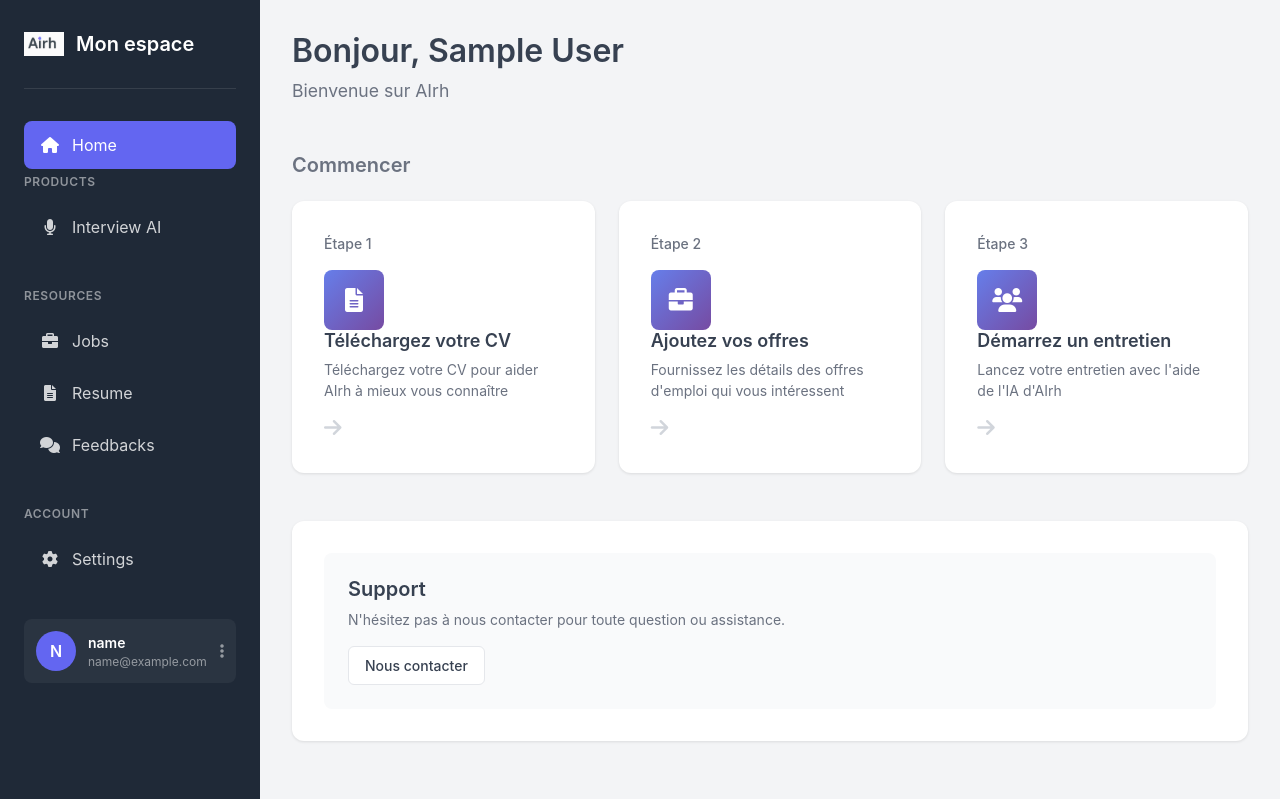
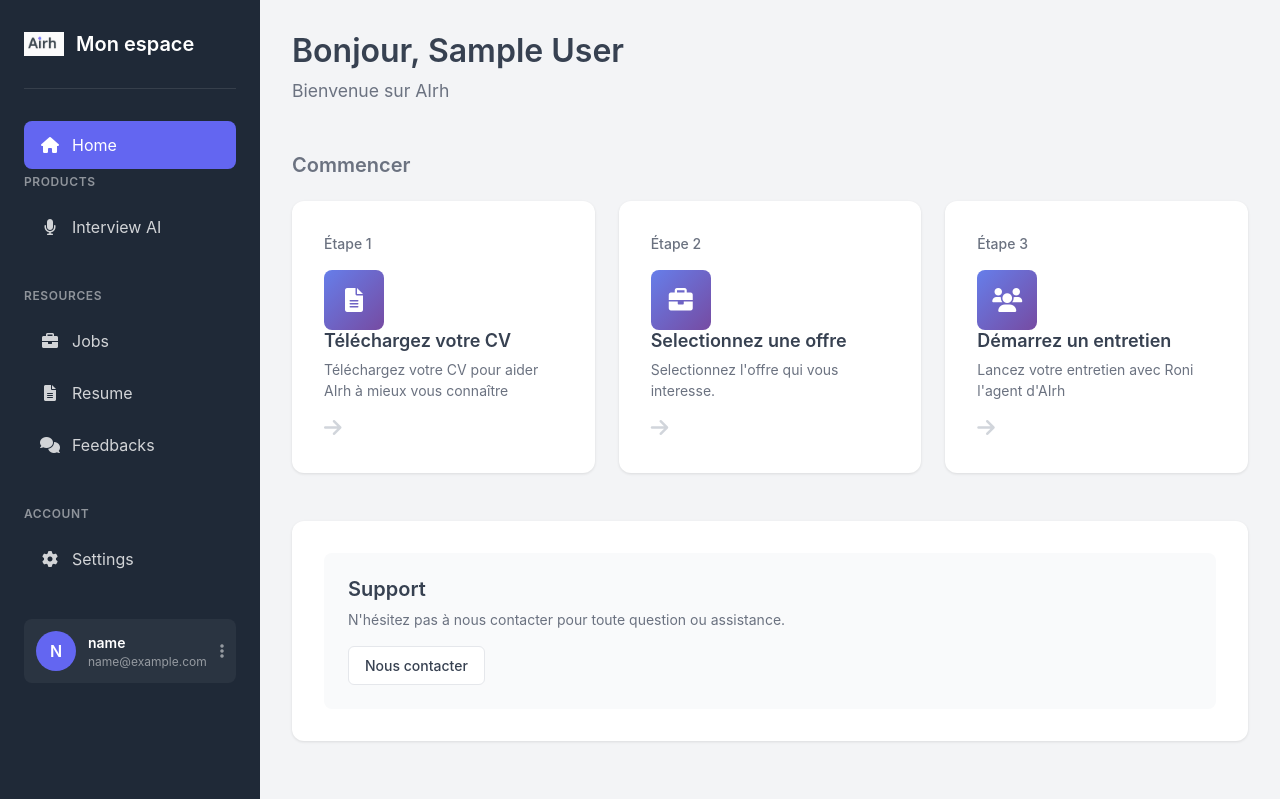
Before and after one commit to quentinL52/AI_interview_front, a Flask app: page /home in a window 1280 px wide. Shown: the top 799 px of the page. Run offline with Flask 3, Linux system fonts and the light colour scheme; the visitor is signed in with stand-in values (Sample User, id 1); tables that the repository leaves empty hold one stand-in row (values such as "Sample post"); parts of the project's set-up code (start-up, migrations or seed data) failed here and were passed over.

Commit message:
Update home.html

```diff
--- a/templates/home.html
+++ b/templates/home.html
@@ -188,8 +188,8 @@
                     <i class="fas fa-briefcase"></i>
                 </div>
                 <div class="step-content">
-                    <h3 class="step-title">Ajoutez vos offres</h3>
-                    <p class="step-description">Fournissez les détails des offres d'emploi qui vous intéressent</p>
+                    <h3 class="step-title">Selectionnez une offre</h3>
+                    <p class="step-description">Selectionnez l'offre qui vous interesse.</p>
                 </div>
                 <i class="fas fa-arrow-right step-arrow"></i>
             </a>
@@ -204,7 +204,7 @@
                 </div>
                 <div class="step-content">
                     <h3 class="step-title">Démarrez un entretien</h3>
-                    <p class="step-description">Lancez votre entretien avec l'aide de l'IA d'AIrh</p>
+                    <p class="step-description">Lancez votre entretien avec Roni l'agent d'AIrh</p>
                 </div>
                 <i class="fas fa-arrow-right step-arrow"></i>
             </a>
```
